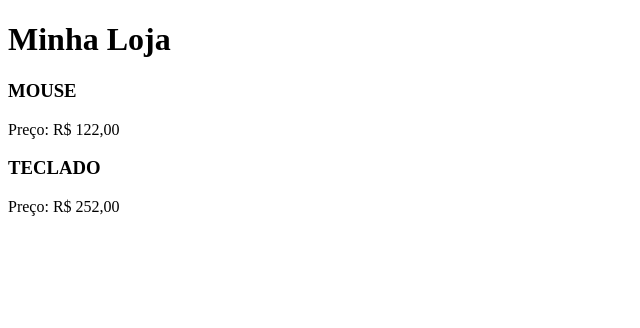
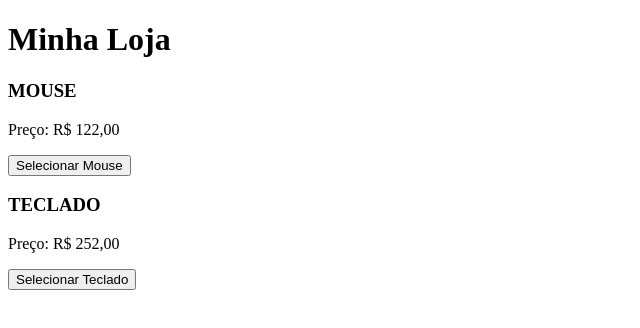
Before and after one commit to wellingtonbarbosadev/angular-senai, an Angular app in the folder 2026.08.19/projeto-teste/: page / in a window 1280 px wide. Shown: the top 328 px of the page, without its empty margins (0-640 px from the left). Built offline with nearby package versions, Linux system fonts and the light colour scheme.

Commit message:
feature: comunicação entre componentes filho > pai

```diff
--- a/2026.08.19/projeto-teste/src/app/components/lista-produtos/lista-produtos.html
+++ b/2026.08.19/projeto-teste/src/app/components/lista-produtos/lista-produtos.html
@@ -1,3 +1,3 @@
 @for (produto of produtos; track $index) {
-  <app-produto [nome]="produto.nome" [preco]="produto.preco"></app-produto>
+  <app-produto [nome]="produto.nome" [preco]="produto.preco" (produtoSelecionado)="exibirProdutos($event)"></app-produto>
 }
--- a/2026.08.19/projeto-teste/src/app/components/lista-produtos/lista-produtos.ts
+++ b/2026.08.19/projeto-teste/src/app/components/lista-produtos/lista-produtos.ts
@@ -1,4 +1,4 @@
-import { Component } from '@angular/core';
+import { Component, EventEmitter } from '@angular/core';
 import { Produto } from '../produto/produto';
 
 @Component({
@@ -8,6 +8,10 @@ import { Produto } from '../produto/produto';
   styleUrl: './lista-produtos.css',
 })
 export class ListaProdutos {
+  exibirProdutos(produto: { nome: string; preco: number }) {
+    console.log(produto);
+  }
+
   produtos = [
     { nome: 'Mouse', preco: 122 },
     { nome: 'Teclado', preco: 252 },
--- a/2026.08.19/projeto-teste/src/app/components/produto/produto.html
+++ b/2026.08.19/projeto-teste/src/app/components/produto/produto.html
@@ -1,4 +1,6 @@
 <section class="produto-card">
   <h3>{{ nome | uppercase }}</h3>
   <p>Preço: {{ preco | precoFormatado }}</p>
+
+  <button (click)="selecionarProduto()">Selecionar {{ nome }}</button>
 </section>
--- a/2026.08.19/projeto-teste/src/app/components/produto/produto.ts
+++ b/2026.08.19/projeto-teste/src/app/components/produto/produto.ts
@@ -1,4 +1,4 @@
-import { Component, Input } from '@angular/core';
+import { Component, EventEmitter, Input, Output } from '@angular/core';
 import { UpperCasePipe } from '@angular/common';
 import { PrecoFormatadoPipe } from '../../pipes/preco-formatado-pipe';
 
@@ -11,4 +11,9 @@ import { PrecoFormatadoPipe } from '../../pipes/preco-formatado-pipe';
 export class Produto {
   @Input() nome = '';
   @Input() preco = 0;
+  @Output() produtoSelecionado = new EventEmitter<{ nome: string; preco: number }>();
+
+  selecionarProduto() {
+    this.produtoSelecionado.emit({ nome: this.nome, preco: this.preco });
+  }
 }
```
